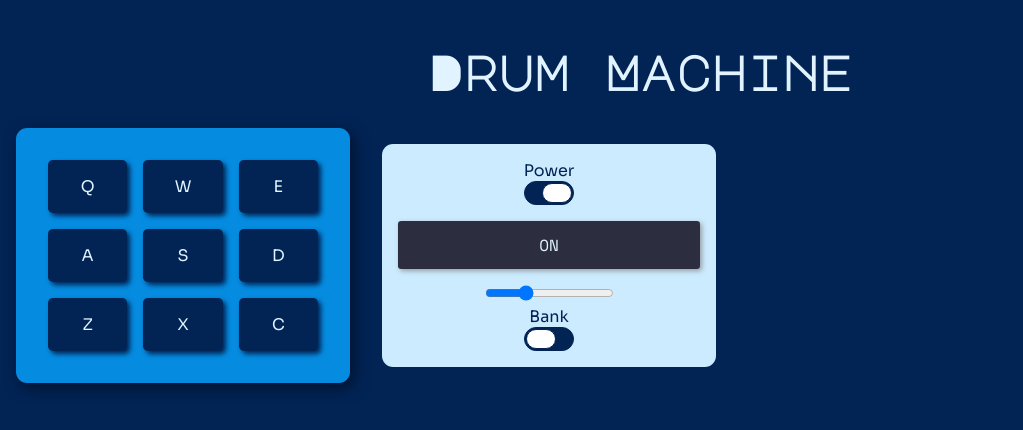
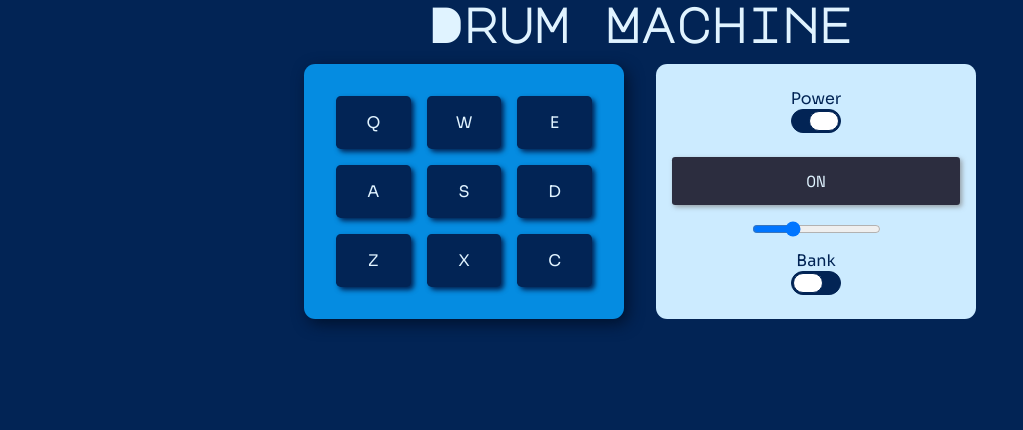
Before and after one commit to nadiemedicejose/drum-machine, a React (Create React App) app: page / in a window 1280 px wide. Shown: the top 430 px of the page, without its empty margins (0-1023 px from the left). Built offline with nearby package versions, Linux system fonts and the light colour scheme.

Commit message:
replaced grid with flexbox

```diff
--- a/src/styles/App.scss
+++ b/src/styles/App.scss
@@ -16,16 +16,16 @@ body {
 h1 {
   font-family: 'Major Mono Display', monospace;
   color: hsl(204, 100%, 94%);
-  margin: 3rem 0 2rem;
   font-size: 3rem;
 }
 
 #drum-box {
   max-width: 100%;
-  display: grid;
+  margin: 1rem;
+  display: flex;
+  flex-direction: column;
+  justify-content: space-evenly;
   gap: 2rem;
-  justify-content: center;
-  align-items: center;
 
   .pad-bank {
     background-color: hsl(203, 96%, 45%);
@@ -49,6 +49,8 @@ h1 {
     background-color: hsl(203, 100%, 90%);
     border-radius: .7rem;
     padding: 1rem;
+    display: flex;
+    flex-direction: column;
 
     .control {
       width: 100px;
@@ -100,8 +102,12 @@ h1 {
 
 @media screen and (orientation: landscape) {
   #drum-box {
-    grid-template-columns: 1fr 1fr;
-    max-width: 700px;
-    margin: 1rem;
+    flex-direction: row;
+    place-content: center;
+    gap: 2rem;
+
+    .pad-bank, .controls-container {
+      width: 20rem;
+    }
   }
 }
```
